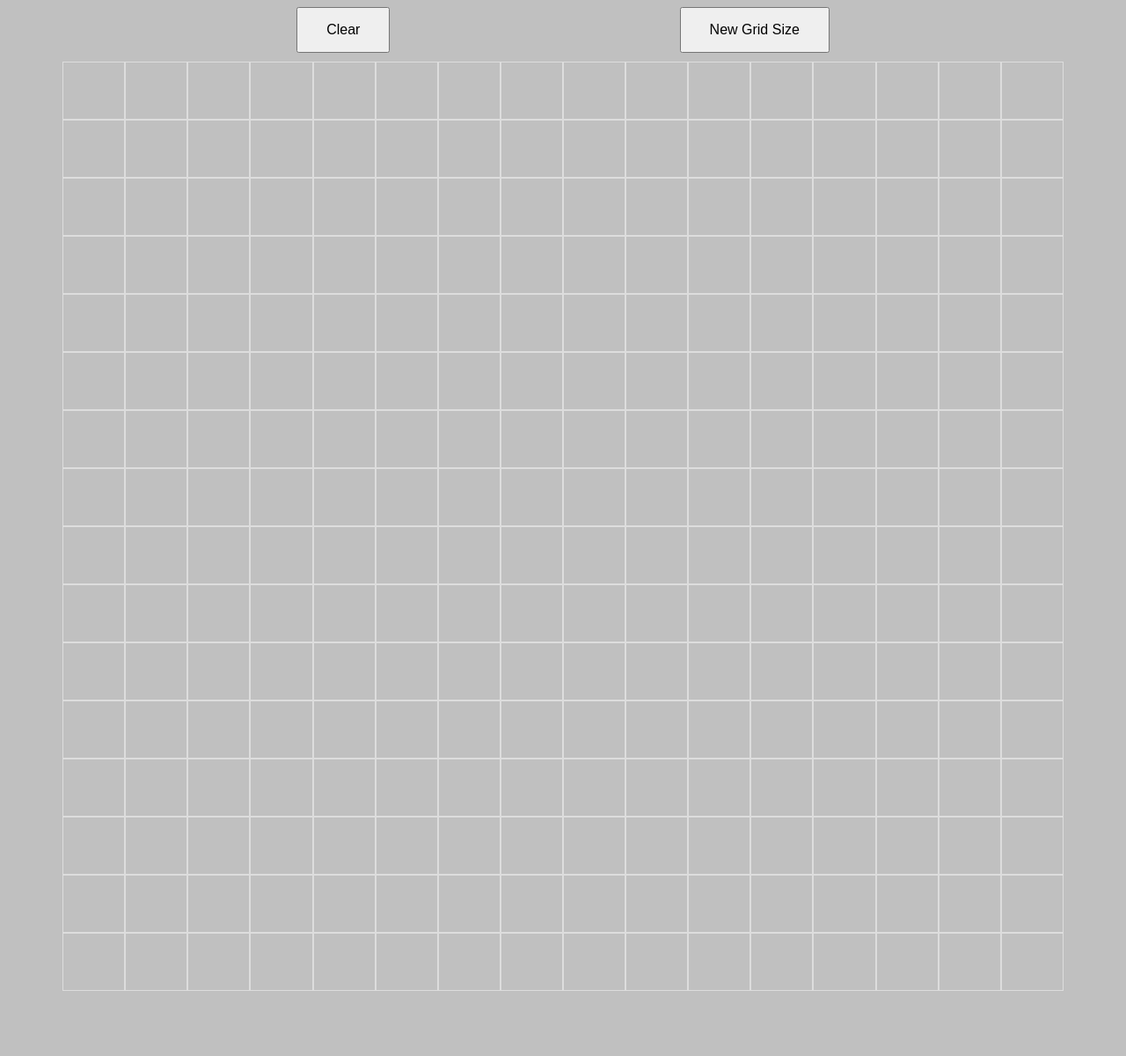
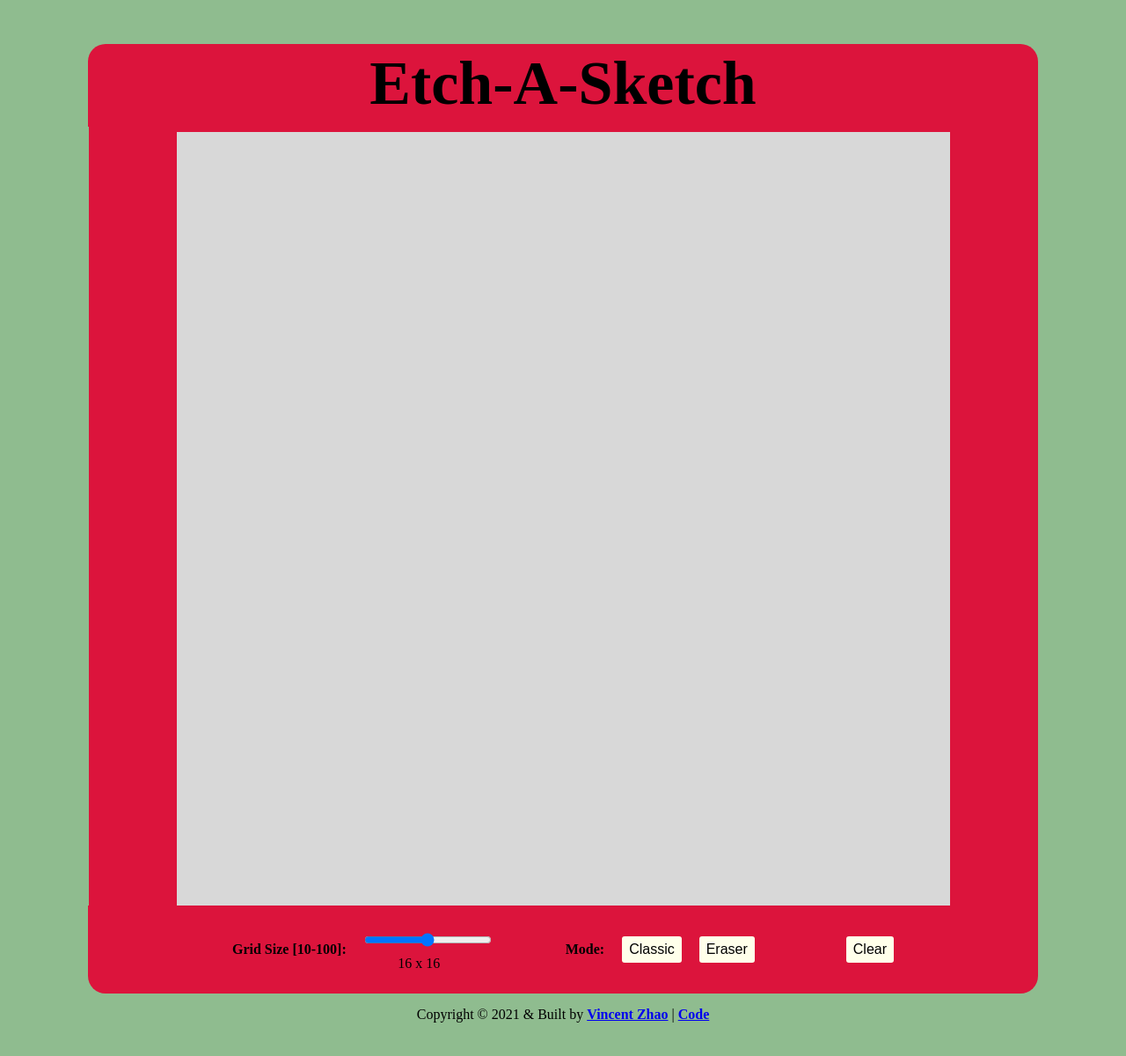
Before and after one commit to VincentZ-42/Etch-A-Sketch, a plain HTML site: page index.html in a window 1280 px wide. Shown: the whole page at 88% size. Before the commit the page ends 1126 px from the top, so only its background shows below. Drawn offline with Linux system fonts and the light colour scheme.

Commit message:
final push

```diff
--- a/index.css
+++ b/index.css
@@ -1,7 +1,3 @@
-body {
-  background-color: #c0c0c0;
-}
-
 :root {
   --grid-cols: 1;
   --grid-rows: 1;
@@ -9,32 +5,133 @@ body {
   height: 100%;
 }
 
-.grid {
-  display: grid;
-  grid-template-rows: repeat(var(--grid-rows), 1fr);
-  grid-template-columns: repeat(var(--grid-cols), 1fr);
-  justify-content: center;
-  border-color: red;
-  border-width: 10px;
-  padding: 0 5% 0 5%;
+*,
+*::before,
+*::after {
+  box-sizing: border-box;
+  margin: 0;
+  padding: 0;
 }
 
-.cell {
+body {
+  background-color: #8fbc8f;
+  /* display: flex; */
+  /* flex-direction: column; */
+  /* align-items: center; */
+  /* justify-content: space-evenly; */
+  /* max-width: 1080x; */
+  /* margin: auto 0; */
+  padding: 50px 0;
+}
+
+main {
+  text-align: center;
+}
+
+/* Grid Container */
+
+#grid-container {
+  display: inline-grid;
+  border: solid #dc143c;
+  border-width: 6px 100px 0;
+  background-color: #aaaaaa;
+  grid-template-rows: repeat(var(--grid-rows), auto);
+  grid-template-columns: repeat(var(--grid-cols), auto);
+  max-height: 1000px;
+  max-width: 1079px;
+}
+
+#grid-container > div {
+  background-color: #d8d8d8;
+}
+
+/* .cell {
   padding: 2em;
   border: 1px solid #ddd;
   text-align: center;
+} */
+
+/* Heading Style */
+.header {
+  background-color: #dc143c;
+  border-radius: 20px 20px 0 0;
+  width: 1080px;
+  height: 94px;
+  margin: 0 auto;
 }
 
-.center {
+.heading {
+  font-size: 70px;
+  text-align: center;
+  padding-top: 10px;
+  line-height: 1;
+  margin: 0;
+}
+
+/* Control Buttons Style */
+
+.controls {
   display: flex;
   justify-content: space-evenly;
   align-items: center;
-  padding-bottom: 10px;
+  margin: 0 auto;
+  padding: 0 80px;
+  width: 1080px;
+  height: 100px;
+  background-color: #dc143c;
+  border-radius: 0 0 20px 20px;
 }
 
-button {
+.controls > div {
+  display: flex;
+  align-items: center;
+}
+
+.controls > div > p {
+  font-weight: 700;
+  margin: 0;
+}
+
+.controls button {
+  background-color: #ffffea;
+  color: #000000;
+  border: none;
+  font-size: 16px;
+  border-radius: 3px;
+  padding: 6px 8px;
+  margin-left: 20px;
+  cursor: pointer;
+}
+
+.controls input {
+  background-color: #ffffea;
+  color: #000000;
+  border: none;
+  font-size: 16px;
+  border-radius: 3px;
+  padding: 6px 8px;
+  margin-left: 20px;
+  cursor: pointer;
+}
+
+.controls button:hover {
+  transform: scale(1.05);
+}
+
+/* Footer Style */
+
+.footer {
   text-align: center;
-  font-size: 16px;
-  display: inline-block;
-  padding: 15px 32px;
+  margin-top: 15px;
+  color: #000000;
 }
+
+.footer-link {
+  font-weight: bold;
+  transition: all 0.2s;
+}
+
+.footer-link:hover {
+  color: aqua;
+  transition: all 0.2s;
+}
--- a/index.html
+++ b/index.html
@@ -4,12 +4,37 @@
     <link rel='stylesheet' href="index.css">
     <script src="script.js" defer></script>
   </head>
-  <title>Etch-A-Sketch</title>
+  <title>Etch-A-Sketch Web Edition</title>
   <body>
-    <div class="center">
-        <button id='clear'>Clear</button>
-        <button id='newgrid'>New Grid Size</button>
-    </div>
-    <div id="container" class="grid"></div>
+
+    <header class="header">
+      <h1 class="heading">Etch-A-Sketch</h1>
+    </header>
+
+    <main>
+      <div id="grid-container" class="grid"></div>
+
+      <div class='controls'>
+        <div>
+          <p>Grid Size [10-100]: </p>
+          <div>
+            <input id="sizeSlider" type="range" min="10" max="100">
+            <p id="sizeValue">16 x 16</p>
+          </div>
+        </div>
+        <div class="mode-controls">
+          <p>Mode: </p>
+          <button id="classic" value="classic">Classic</button>
+          <button id="eraser" value="eraser">Eraser</button>
+        </div>
+        <button id="clear">Clear</button>
+      </div>
+    </main>
+
+    <footer class="footer">
+      Copyright &copy 2021 & Built by
+      <a class="footer-link" href="https://github.com/VincentZ-42" target="_blank">Vincent Zhao</a> |
+      <a class="footer-link" href="https://github.com/VincentZ-42/etch-a-sketch" target="_blank">Code</a>
+    </footer>
   </body>
 </html>
--- a/script.js
+++ b/script.js
@@ -1,55 +1,72 @@
-const container = document.getElementById("container");
+const DEFAULT_COLOR = '#d8d8d8';  // Light Gray - Regular unaffected grid cell
+const ETCH_COLOR = '#505050';     // Dary Gray - Etched grid cell color
+const MAX_WIDTH = 879;            // Max width of grid to keep consistent spacing
+
+const container = document.getElementById("grid-container");
+const sizeValue = document.getElementById('sizeValue');
+const sizeSlider = document.getElementById('sizeSlider');
 const clearBtn = document.getElementById("clear");
-const newGridBtn = document.getElementById('newgrid');
+const classicBtn = document.getElementById('classic');
+const eraserBtn = document.getElementById('eraser');
 
-// Creates grid to play Etch-A-Sketch
-const makeGrid = (rows, cols) => {
-  container.style.setProperty('--grid-rows', rows);
-  container.style.setProperty('--grid-cols', cols);
-  for (let i = 0; i < (rows * cols); i++) {
-    let cell = document.createElement("div");
-    // cell.innerText = i + 1;
-    cell.addEventListener("mouseover", (e) => {
-      e.target.style.backgroundColor = '#505050'; // Dark Gray
-    });
-    container.appendChild(cell).className = "cell";
+classicBtn.onclick = (e) => setMode(e.target.value);
+eraserBtn.onclick = (e) => setMode(e.target.value);
+// clearBtn uses Event listener instead
+sizeSlider.onclick = (e) => updateSizeValue(e.target.value);
+sizeSlider.onchange = (e) => newGridSize(e.target.value);
+
+// For future reference, it is best practice to list functions first before using them
+// However, keeping this organizing simples layout, providing ease of viewing code
+
+function setMode(mode) {
+  const grid = container.querySelectorAll('div');
+
+  switch (mode) {
+    case 'classic':
+      grid.forEach(cell => cell.addEventListener("mouseover", (e) => {
+          e.target.style.backgroundColor = ETCH_COLOR;
+        }));
+      return;
+    case 'eraser':
+      grid.forEach(cell => cell.addEventListener("mouseover", (e) => {
+        e.target.style.backgroundColor = DEFAULT_COLOR;
+      }));
+      return;
   }
-};
+}
 
-// When Clear button is pressed
-// Resets entire grid background to default background Color
 clearBtn.addEventListener('click', () => {
-  const grid = document.querySelectorAll("div");
-  grid.forEach(block => block.style.backgroundColor = 'transparent');
+  const grid = container.querySelectorAll("div");
+  grid.forEach(cell => cell.style.backgroundColor = DEFAULT_COLOR);
 })
 
+function updateSizeValue(value) {
+  sizeValue.innerHTML = `${value} x ${value}`;
+}
 
 function removeAllChildNodes(parent) {
   while (parent.firstChild) {
     parent.removeChild(parent.firstChild);
   }
 }
-// When New Grid Size Button is pressed
-//
-newGridBtn.addEventListener('click', () => {
-  let size = parseInt(prompt('What Square Grid size would you like? Max = 100'));
 
-  while (!Number.isInteger(size) || size > 100 || size <= 0) {
-    size = parseInt(prompt('Please enter a valid Integer between 0 - 101'));
+const makeGrid = (size) => {
+  container.style.setProperty('--grid-rows', size);
+  container.style.setProperty('--grid-cols', size);
+  for (let i = 0; i < (size * size); i++) {
+    let cell = document.createElement("div");
+    cell.style.width = MAX_WIDTH / size + "px";
+    cell.style.height = MAX_WIDTH / size + "px";
+    container.appendChild(cell).className = "cell";
   }
+  setMode('classic');
+};
 
-  // Gets current width n height of grid and sets this into container style
-  let width = container.offsetWidth;
-  let height = container.offsetHeight;
+function newGridSize(size) {
+  removeAllChildNodes(container);
+  makeGrid(size);
+}
 
-  // Removes all cells in grid
-  removeAllChildNodes(container);
-
-  // Sets up new grid with input Number
-  makeGrid(size, size);
-  container.style.setProperty('max-width', width + "px");
-  container.style.setProperty('max-height', height + "px");
-})
-
-// 1249 1071
-makeGrid(16, 16);
+window.onload = () => {
+  makeGrid(16);
+}
```
